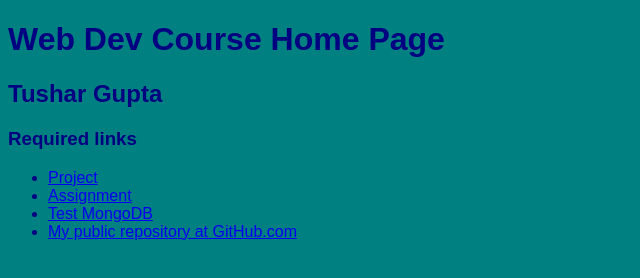
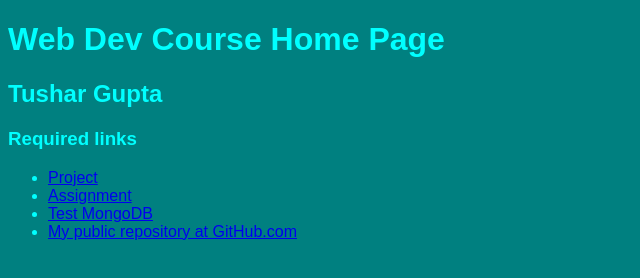
Before and after one commit to tusharguptacse/gupta-tushar-webdev, a website: page public/index.html in a window 1280 px wide. Shown: the whole page, without its empty margins (0-640 px from the left). Drawn offline with Linux system fonts and the light colour scheme.

Commit message:
Update index.html

```diff
--- a/public/index.html
+++ b/public/index.html
@@ -4,7 +4,7 @@
     <meta charset="UTF-8">
     <title>Web Dev Course Home Page</title>
 </head>
-<body text = "navy" bgcolor = "teal">
+<body text = "aqua" bgcolor = "teal">
     <h1><Font face="Arial">Web Dev Course Home Page</Font></h1>
 
     <p>
```
